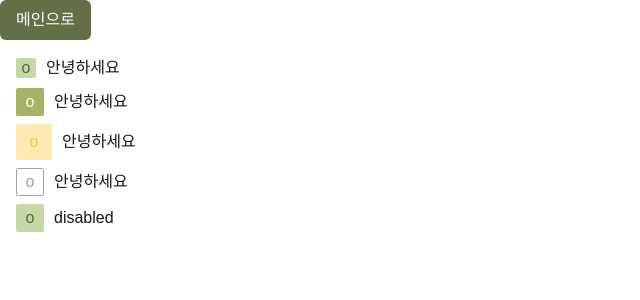
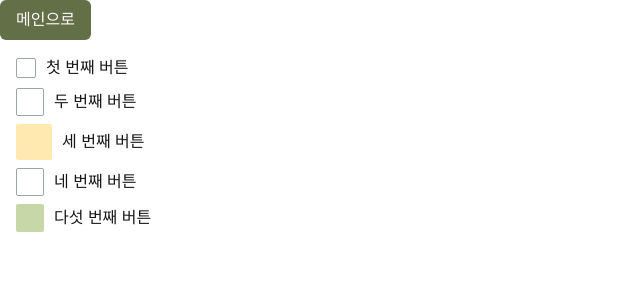
Before and after one commit to User850413/components, a Next.js app: page /components-pages/checkBox-page in a window 1280 px wide. Shown: the top 300 px of the page, without its empty margins (0-640 px from the left). Built offline with nearby package versions, Linux system fonts and the light colour scheme.

Commit message:
02/19 :lipstick: : check에 따른 체크표시 나타나기

```diff
--- a/src/components/CheckBox.tsx
+++ b/src/components/CheckBox.tsx
@@ -10,6 +10,7 @@ interface CheckBoxProps {
   size?: 'sm' | 'md' | 'lg'
   gap?: number
   checked?: boolean
+  name?: string
 }
 
 export default function CheckBox({
@@ -21,20 +22,21 @@ export default function CheckBox({
   size = 'md',
   gap = 15,
   checked: defaultChecked = false,
+  name,
 }: CheckBoxProps) {
   const [checked, setChecked] = useState(defaultChecked)
   const checkBoxId = label && 'customCheckBox'
 
   useEffect(() => {
-    console.log(checked ? 'checked!' : 'unchecked!')
-  }, [checked])
+    console.log(checked ? `${label} checked!` : `${label} unchecked!`)
+  }, [label, checked])
 
   const handleClickCheck = () => {
     setChecked((prev) => !prev)
   }
 
   // NOTE : UI 스타일링 로직
-  const variantsClasses = {
+  const checkedClasses = {
     outline: {
       primary: 'border-primary bg-white text-primary hover:bg-gray-50',
       secondary: 'border-secondary bg-white text-secondary hover:bg-gray-50',
@@ -56,12 +58,41 @@ export default function CheckBox({
       gray: 'bg-gray-400 text-white hover:bg-gray-600',
     },
   }
-  const finalStyleClasses = variantsClasses[variants][color]
+
+  const unCheckedClasses = {
+    outline: {
+      primary: 'border-gray-400',
+      secondary: 'border-gray-400',
+      tertiary: 'border-gray-400',
+      gray: 'border-gray-400',
+    },
+    subtle: {
+      primary: 'bg-primary-soft',
+      secondary: 'bg-secondary-soft',
+      tertiary: 'bg-tertiary-soft',
+      gray: 'bg-red-300',
+    },
+    solid: {
+      primary: 'border border-gray-400',
+      secondary: 'border border-gray-400',
+      tertiary: 'border border-gray-400',
+      gray: 'border border-gray-400',
+    },
+  }
+
+  const finalCheckedStyleClasses = checkedClasses[variants][color]
+  const finalUnCheckedStyleClasses = unCheckedClasses[variants][color]
 
   return (
     <>
       <div>
-        <input type="checkbox" className="hidden" id={checkBoxId} />
+        <input
+          type="checkbox"
+          className="hidden"
+          id={checkBoxId}
+          checked={checked}
+          name={name}
+        />
         <label
           htmlFor={checkBoxId}
           className="flex w-fit items-center"
@@ -76,12 +107,14 @@ export default function CheckBox({
                 'h-7 w-7 rounded-md': size == 'md',
                 'h-9 w-9 rounded-lg': size === 'lg',
               },
-              finalStyleClasses
+              `${checked ? finalCheckedStyleClasses : finalUnCheckedStyleClasses}`
             )}
           >
-            <span className="absolute left-1/2 top-1/2 -translate-x-1/2 -translate-y-1/2">
-              o
-            </span>
+            {checked && (
+              <span className="absolute left-1/2 top-1/2 -translate-x-1/2 -translate-y-1/2">
+                o
+              </span>
+            )}
           </div>
           <p style={{ marginLeft: gap }}>{label}</p>
         </label>
--- a/src/pages/components-pages/checkBox-page.tsx
+++ b/src/pages/components-pages/checkBox-page.tsx
@@ -5,16 +5,18 @@ export default function CheckBoxPage() {
     <ul className="ml-4 mt-4 flex flex-col items-start gap-2">
       <li>
         <CheckBox
-          label="안녕하세요"
+          label="첫 번째 버튼"
+          name="첫 번째 버튼"
           gap={10}
           color="primary"
-          variants="subtle"
+          variants="outline"
           size="sm"
         />
       </li>
       <li>
         <CheckBox
-          label="안녕하세요"
+          label="두 번째 버튼"
+          name="두 번째 버튼"
           gap={10}
           color="secondary"
           variants="solid"
@@ -23,7 +25,8 @@ export default function CheckBoxPage() {
       </li>
       <li>
         <CheckBox
-          label="안녕하세요"
+          label="세 번째 버튼"
+          name="세 번째 버튼"
           gap={10}
           color="tertiary"
           variants="subtle"
@@ -32,7 +35,8 @@ export default function CheckBoxPage() {
       </li>
       <li>
         <CheckBox
-          label="안녕하세요"
+          label="네 번째 버튼"
+          name="네 번째 버튼"
           gap={10}
           color="gray"
           variants="outline"
@@ -41,7 +45,8 @@ export default function CheckBoxPage() {
       </li>
       <li>
         <CheckBox
-          label="disabled"
+          label="다섯 번째 버튼"
+          name="다섯 번째 버튼"
           gap={10}
           color="primary"
           variants="subtle"
--- a/tailwind.config.ts
+++ b/tailwind.config.ts
@@ -20,7 +20,7 @@ export default {
         tertiary: '#FFCF50',
         'tertiary-soft': '#ffe9b0',
         'tertiary-lighter': '#ffd669',
-        'tertiary-darker': '#f2c344',
+        'tertiary-darker': '#ebb934',
         quaternary: '#FEFAE0',
         'quaternary-soft': '#fffdef',
         'quaternary-lighter': '#fffef4',
```
